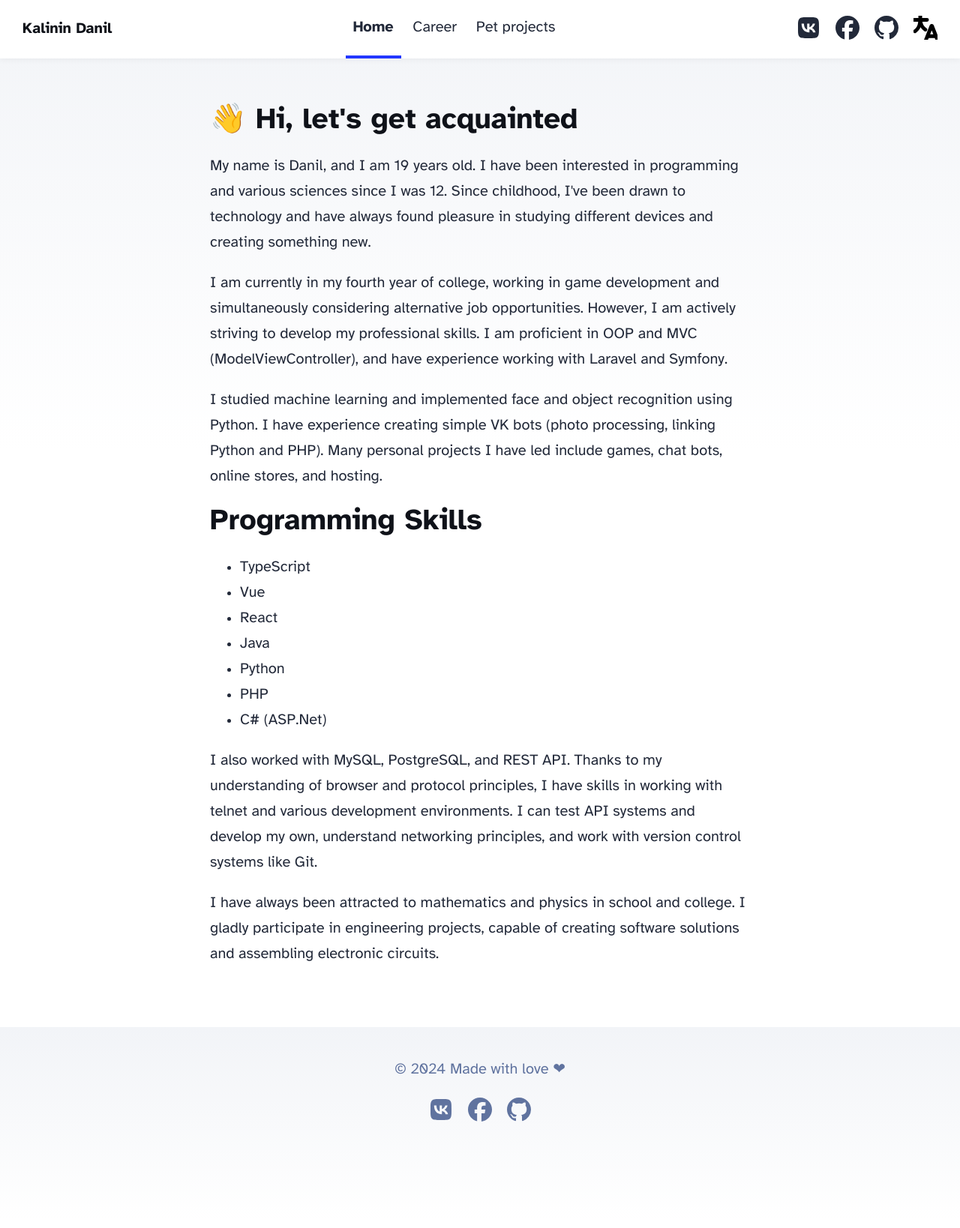
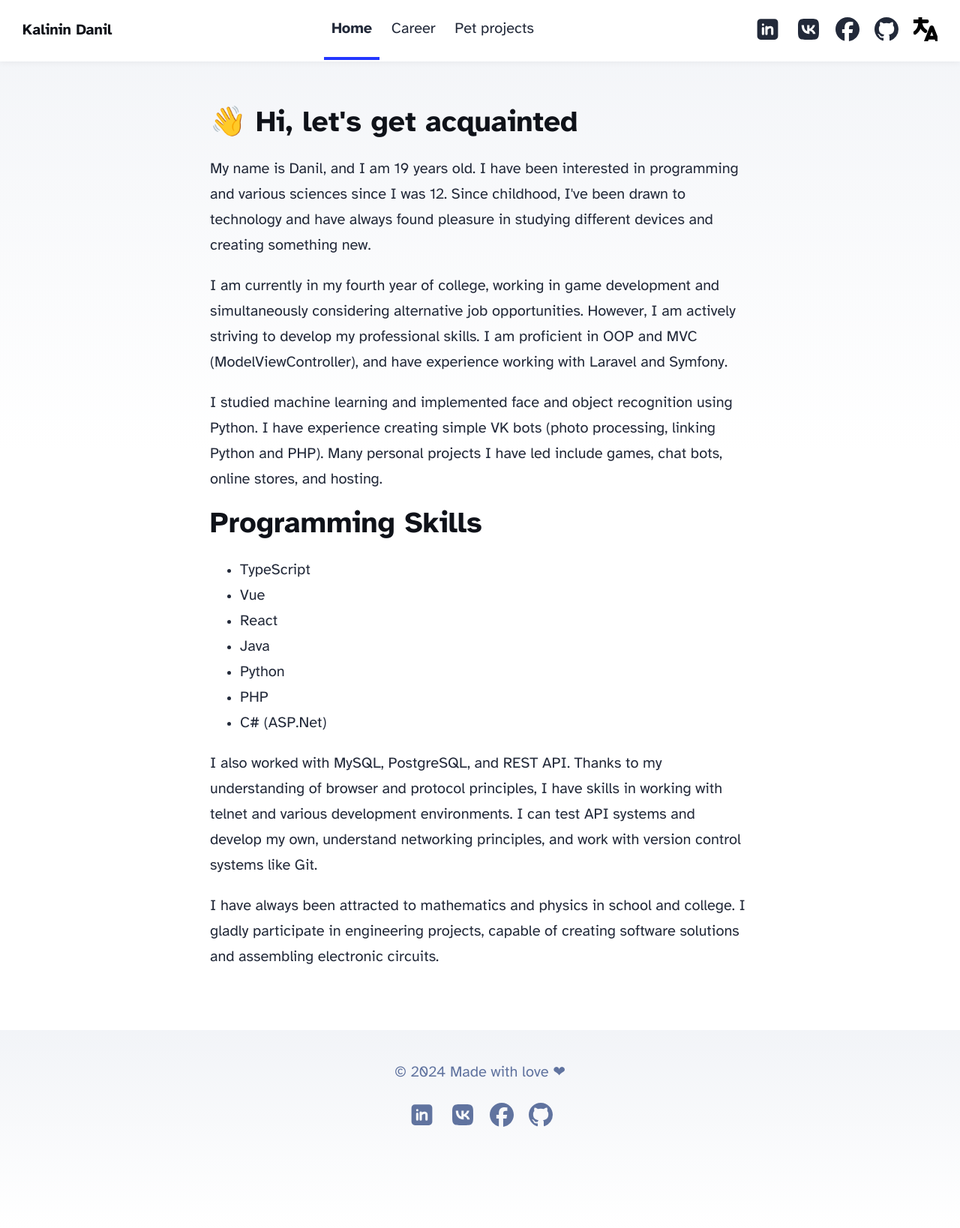
Before and after one commit to kalininDanil17Y/kalinind.ru, an Astro site: page / in a window 1280 px wide. Shown: the whole page at 75% size. Built offline with nearby package versions, Linux system fonts and the light colour scheme; Astro itself is replaced by a stand-in of ours; a script that the page names is missing.

Commit message:
Add linkedin

```diff
--- a/src/components/Footer.astro
+++ b/src/components/Footer.astro
@@ -5,6 +5,11 @@ const today = new Date();
 <footer>
 	&copy; {today.getFullYear()} Made with love <span data-tippy-content="❤">❤</span>
 	<div class="social-links">
+
+		<a href="https://www.linkedin.com/in/kalinind/" target="_blank" data-tippy-content="LinkedIn" aria-label="LinkedIn">
+			<svg xmlns="http://www.w3.org/2000/svg" width="37" height="38" viewBox="0 0 24 24"><g fill="none" fill-rule="evenodd"><path d="M24 0v24H0V0zM12.593 23.258l-.011.002l-.071.035l-.02.004l-.014-.004l-.071-.035q-.016-.005-.024.005l-.004.01l-.017.428l.005.02l.01.013l.104.074l.015.004l.012-.004l.104-.074l.012-.016l.004-.017l-.017-.427q-.004-.016-.017-.018m.265-.113l-.013.002l-.185.093l-.01.01l-.003.011l.018.43l.005.012l.008.007l.201.093q.019.005.029-.008l.004-.014l-.034-.614q-.005-.019-.02-.022m-.715.002a.02.02 0 0 0-.027.006l-.006.014l-.034.614q.001.018.017.024l.015-.002l.201-.093l.01-.008l.004-.011l.017-.43l-.003-.012l-.01-.01z"/><path fill="currentColor" d="M18 3a3 3 0 0 1 3 3v12a3 3 0 0 1-3 3H6a3 3 0 0 1-3-3V6a3 3 0 0 1 3-3zM8 10a1 1 0 0 0-1 1v5a1 1 0 1 0 2 0v-5a1 1 0 0 0-1-1m3-1a1 1 0 0 0-1 1v6a1 1 0 1 0 2 0v-3.66c.305-.344.82-.748 1.393-.993c.333-.142.834-.2 1.182-.09a.55.55 0 0 1 .293.188c.052.07.132.226.132.555v4a1 1 0 0 0 2 0v-4c0-.67-.17-1.266-.524-1.744a2.54 2.54 0 0 0-1.301-.907c-.902-.283-1.901-.126-2.568.16a6 6 0 0 0-.623.312A1 1 0 0 0 11 9M8 7a1 1 0 1 0 0 2a1 1 0 0 0 0-2"/></g></svg>
+		</a>
+
 		<a href="https://vk.com/go.ro2005" target="_blank" data-tippy-content="Vk" aria-label="Vk">
 			<svg
 				viewBox="0 0 448 512"
@@ -48,6 +53,7 @@ const today = new Date();
 		justify-content: center;
 		gap: 1em;
 		margin-top: 1em;
+		align-items: center;
 	}
 	.social-links a {
 		text-decoration: none;
--- a/src/components/Header.astro
+++ b/src/components/Header.astro
@@ -17,6 +17,9 @@ const header = (await getLocaleTexts(locale)).header;
 			<!--<HeaderLink href="/pro.firpo.ru">ЧВТ</HeaderLink>-->
 		</div>
 		<div class="social-links">
+			<a href="https://www.linkedin.com/in/kalinind/" target="_blank" data-tippy-content="LinkedIn" aria-label="LinkedIn">
+				<svg xmlns="http://www.w3.org/2000/svg" width="37" height="38" viewBox="0 0 24 24"><g fill="none" fill-rule="evenodd"><path d="M24 0v24H0V0zM12.593 23.258l-.011.002l-.071.035l-.02.004l-.014-.004l-.071-.035q-.016-.005-.024.005l-.004.01l-.017.428l.005.02l.01.013l.104.074l.015.004l.012-.004l.104-.074l.012-.016l.004-.017l-.017-.427q-.004-.016-.017-.018m.265-.113l-.013.002l-.185.093l-.01.01l-.003.011l.018.43l.005.012l.008.007l.201.093q.019.005.029-.008l.004-.014l-.034-.614q-.005-.019-.02-.022m-.715.002a.02.02 0 0 0-.027.006l-.006.014l-.034.614q.001.018.017.024l.015-.002l.201-.093l.01-.008l.004-.011l.017-.43l-.003-.012l-.01-.01z"/><path fill="currentColor" d="M18 3a3 3 0 0 1 3 3v12a3 3 0 0 1-3 3H6a3 3 0 0 1-3-3V6a3 3 0 0 1 3-3zM8 10a1 1 0 0 0-1 1v5a1 1 0 1 0 2 0v-5a1 1 0 0 0-1-1m3-1a1 1 0 0 0-1 1v6a1 1 0 1 0 2 0v-3.66c.305-.344.82-.748 1.393-.993c.333-.142.834-.2 1.182-.09a.55.55 0 0 1 .293.188c.052.07.132.226.132.555v4a1 1 0 0 0 2 0v-4c0-.67-.17-1.266-.524-1.744a2.54 2.54 0 0 0-1.301-.907c-.902-.283-1.901-.126-2.568.16a6 6 0 0 0-.623.312A1 1 0 0 0 11 9M8 7a1 1 0 1 0 0 2a1 1 0 0 0 0-2"/></g></svg>
+			</a>
 			<a href="https://vk.com/go.ro2005" target="_blank" data-tippy-content="Vk" aria-label="Vk">
 				<svg
 					viewBox="0 0 448 512"
@@ -86,6 +89,7 @@ const header = (await getLocaleTexts(locale)).header;
 	.social-links,
 	.social-links a {
 		display: flex;
+		align-items: center;
 	}
 	@media (max-width: 720px) {
 		.social-links {
```
